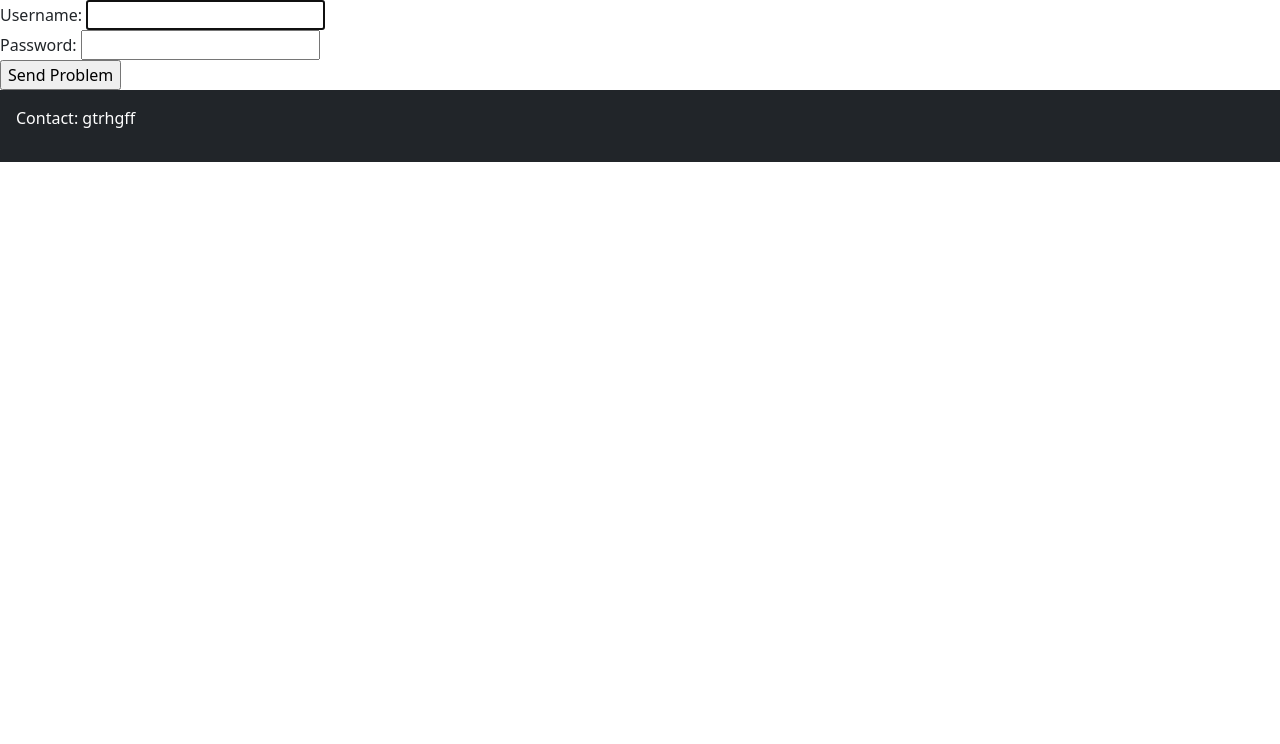
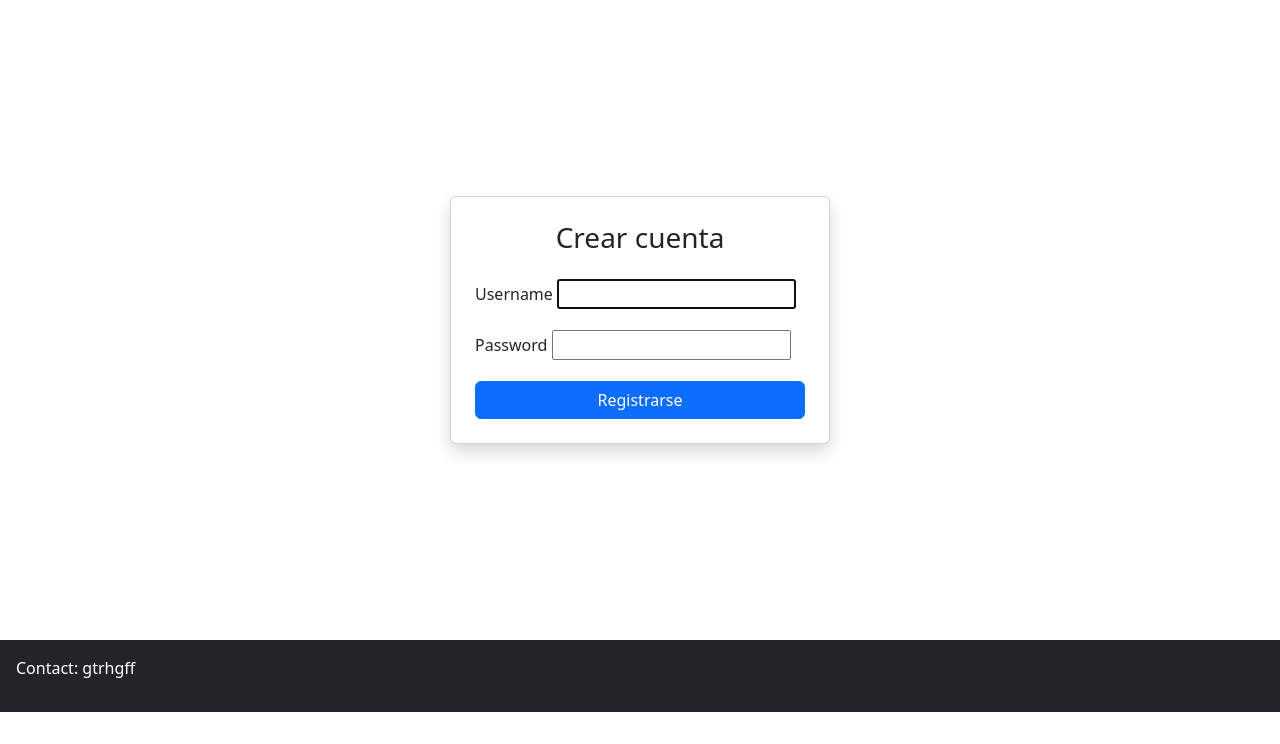
Before and after one commit to Tenerec123/SolveSheep, a Django app: page /authentication/login in a window 1280 px wide. Shown: the part 56-800 px from the top of the page. Run offline with Django 5.2, Linux system fonts and the light colour scheme.

Commit message:
mejora de estilo de los forms de login y crear cuenta

```diff
--- a/MainApp/templates/base.html
+++ b/MainApp/templates/base.html
@@ -71,11 +71,12 @@
       </nav>
     </header>
 
-    <body>
+    <main>
       {% block content %}
 
       {% endblock %}
-    </body>
+    </main>
+
 
     <footer>
       <div class=" bg-dark text-white p-3">
--- a/UsersApp/templates/login.html
+++ b/UsersApp/templates/login.html
@@ -1,13 +1,29 @@
 {% extends "base.html" %}
 
-{% block title %} Title1 {% endblock %}
+{% block title %} Register {% endblock %}
 
 {% block content %}
 
+<div class="container d-flex justify-content-center align-items-center" style="min-height: 80vh;">
+  <div class="card shadow p-4" style="width: 380px;">
 
-  <form action="" method="post"> {% csrf_token %}
-    {{form}}
-    <input type="submit" value="Send Problem">
-  </form>
+    <h3 class="text-center mb-4">Crear cuenta</h3>
+
+    <form method="post">
+      {% csrf_token %}
+
+      {% for field in form %}
+        <div class="mb-3">
+          <label class="form-label">{{ field.label }}</label>
+          {{ field }}
+          <div class="text-danger small">{{ field.errors }}</div>
+        </div>
+      {% endfor %}
+
+      <button class="btn btn-primary w-100">Registrarse</button>
+    </form>
+
+  </div>
+</div>
 
 {% endblock %}
--- a/UsersApp/views.py
+++ b/UsersApp/views.py
@@ -3,6 +3,14 @@ from django.contrib import messages
 from django.contrib.auth import logout, login
 from django.contrib.auth.forms import UserCreationForm, AuthenticationForm
 # Create your views here.
+
+
+class CustomUserCreationForm(UserCreationForm):
+    def __init__(self, *args, **kwargs):
+        super().__init__(*args, **kwargs)
+        for field in self.fields.values():
+            field.help_text = None
+            field.widget.attrs.update({"class": "form-control"})
 
 def Logout(request):
     logout(request)
@@ -31,7 +39,7 @@ def Login(request):
 
 def Registro(request):
     if request.method == 'POST':
-        form = UserCreationForm(request.POST)
+        form = CustomUserCreationForm(request.POST)
         if form.is_valid():
             usuario = form.save()
             login(request, usuario)
@@ -43,7 +51,7 @@ def Registro(request):
                 'form':form
             })
     else:
-        form = UserCreationForm()
+        form = CustomUserCreationForm()
         return render(request, 'login.html', {
             'form':form
         })
```
